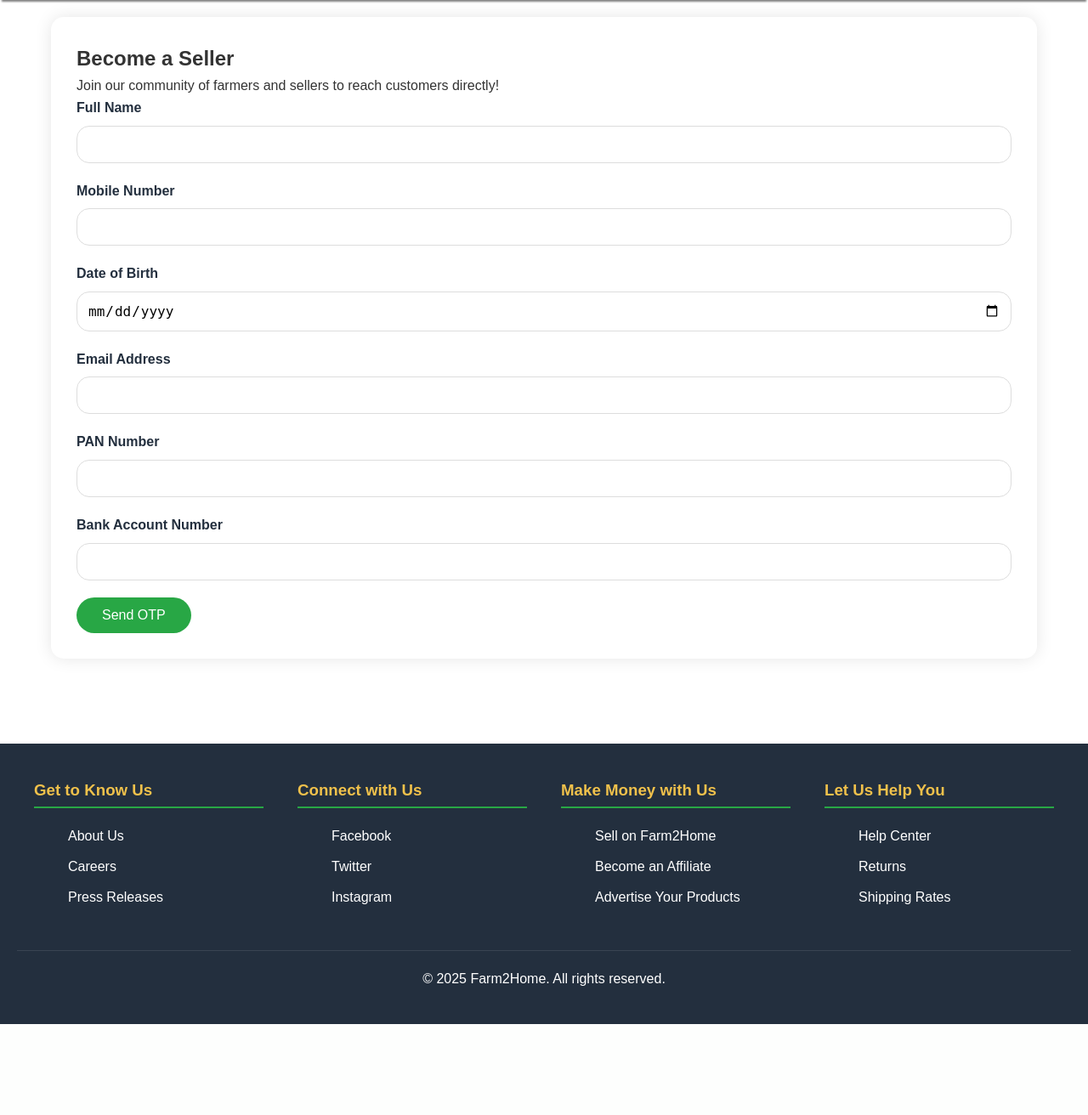
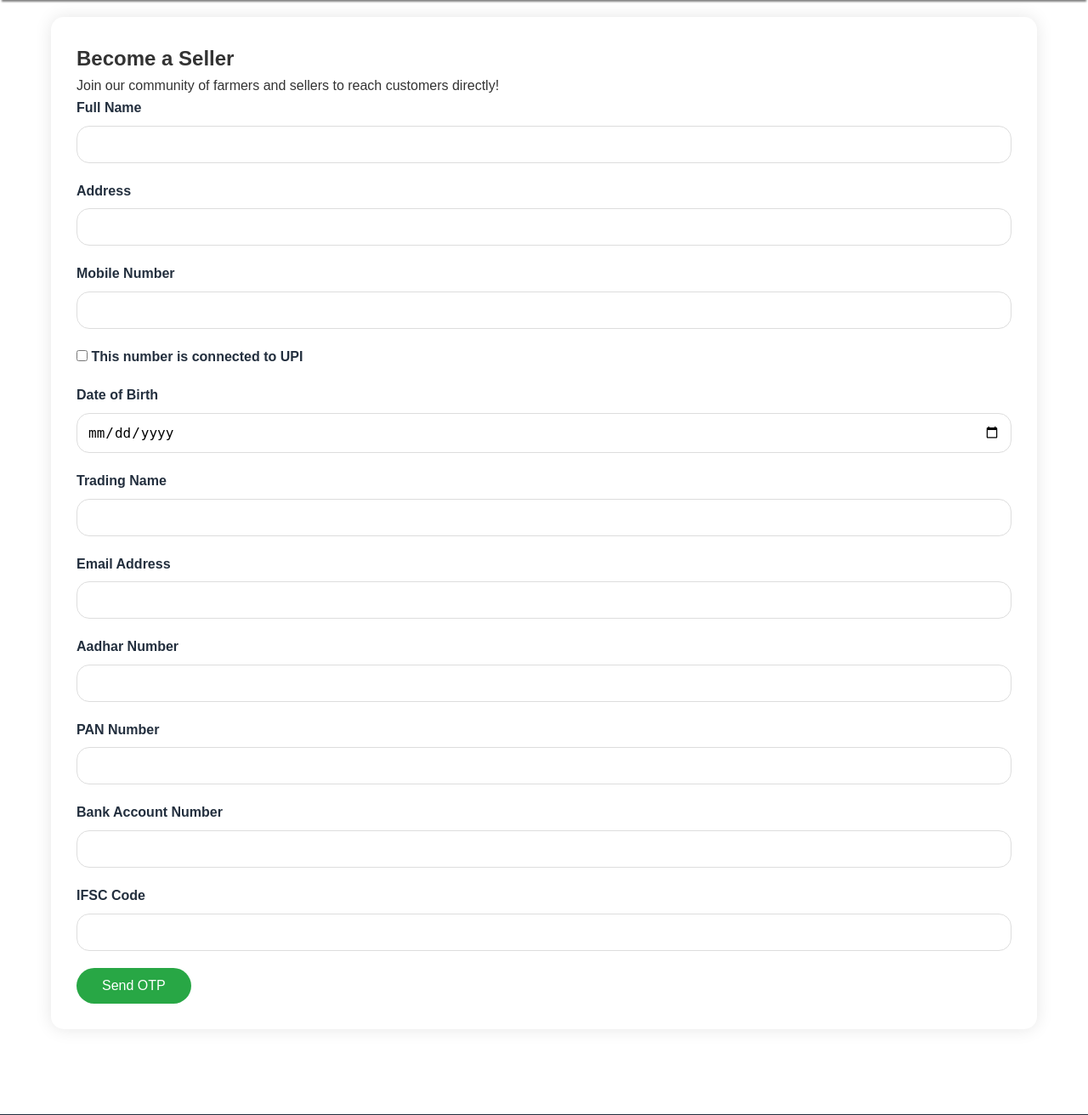
Before and after one commit to Khushal-Nikhare/Community-Farming-Network, a Django app: template CommunityFarmingNetwork/templates/HTML/seller.html in a window 1280 px wide. Shown: the part 80-1392 px from the top of the page at 85% size. Before the commit the page ends 1285 px from the top, so only its background shows below. Run offline with Django 5.2, Linux system fonts and the light colour scheme; the template is opened without the code that fills it, so the values that code supplies are empty.

Commit message:
updated seller.html

```diff
--- a/CommunityFarmingNetwork/templates/HTML/seller.html
+++ b/CommunityFarmingNetwork/templates/HTML/seller.html
@@ -470,8 +470,18 @@
                 </div>
 
                 <div class="form-group">
+                    <label for="address">Address</label>
+                    <input type="text" id="address" required>
+                </div>
+
+                <div class="form-group">
                     <label for="mobile">Mobile Number</label>
                     <input type="tel" id="mobile" pattern="[0-9]{10}" required>
+                </div>
+
+                <div class="form-group">
+                    <input type="checkbox" id="upiConnected" style="width: auto;">
+                    <label for="upiConnected" style="display: inline;">This number is connected to UPI</label>
                 </div>
 
                 <div class="form-group">
@@ -480,8 +490,18 @@
                 </div>
 
                 <div class="form-group">
+                    <label for="tradingName">Trading Name</label>
+                    <input type="text" id="tradingName" required>
+                </div>
+
+                <div class="form-group">
                     <label for="email">Email Address</label>
                     <input type="email" id="email" required>
+                </div>
+
+                <div class="form-group">
+                    <label for="aadhar">Aadhar Number</label>
+                    <input type="text" id="aadhar" pattern="[0-9]{12}" required>
                 </div>
 
                 <div class="form-group">
@@ -492,6 +512,11 @@
                 <div class="form-group">
                     <label for="bank">Bank Account Number</label>
                     <input type="text" id="bank" required>
+                </div>
+
+                <div class="form-group">
+                    <label for="ifsc">IFSC Code</label>
+                    <input type="text" id="ifsc" required>
                 </div>
 
                 <button type="submit" class="btn" id="sendOtp">Send OTP</button>
```
